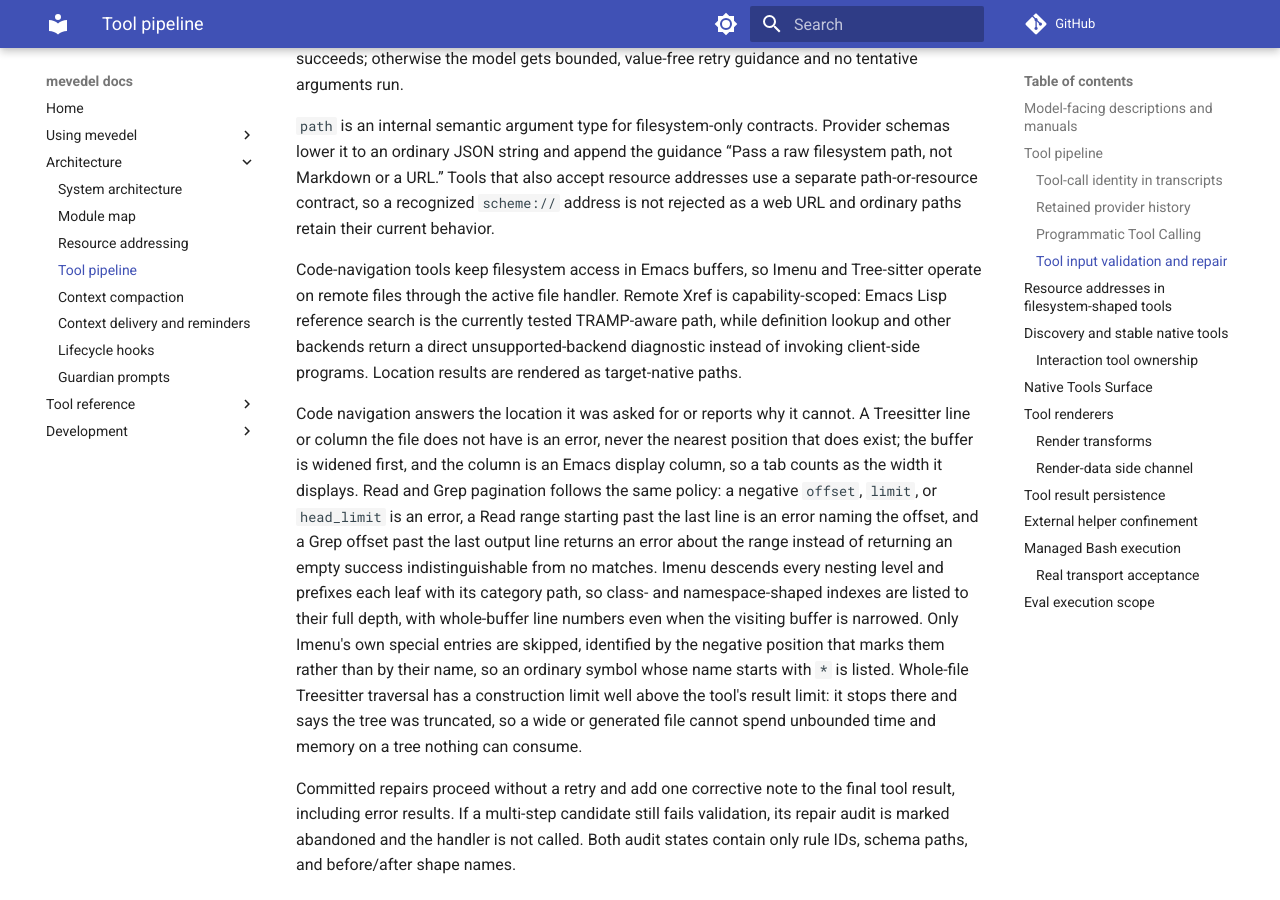
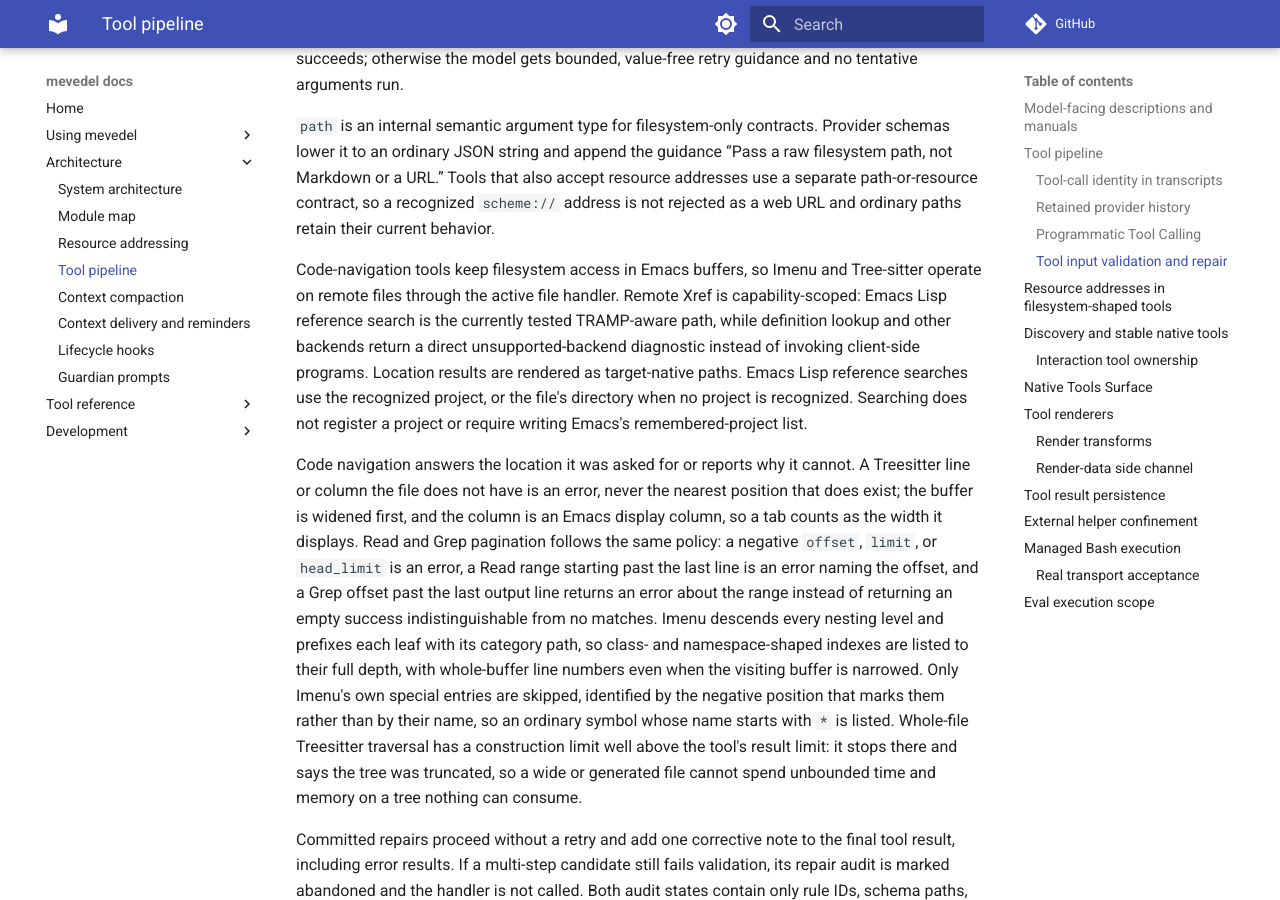
Before and after one commit to FrauH0lle/mevedel, an MkDocs documentation site: the page built from docs/tools.md, in a window 1280 px wide and 900 px high, scrolled down 7718 px. Built offline with MkDocs 1.6.1 and Material for MkDocs 9.7.7, drawn with Linux system fonts in a browser that asks for light colours; comment, search, counter and statistics services are not loaded.

Commit message:
fix(xref): Search projects without registering them
* mevedel-tool-code.el (mevedel-tool-code--xref-references): Use
non-registering project lookup and an explicit transient fallback.
* test/test-mevedel-tool-code.el (mevedel-tool-code--xref-references):
Use private Git roots, require real reference locations, exercise the
fallback, and assert expected optional-file TRAMP diagnostics.
* docs/tools.md: Document project selection without registration.

Validate 54 focused tests, 55 including cold-load, and warning-free
compilation of 199 files. Focused full-roster loading is also clean.

```diff
--- a/docs/tools.md
+++ b/docs/tools.md
@@ -322,6 +322,9 @@ Xref is capability-scoped: Emacs Lisp reference search is the currently
 tested TRAMP-aware path, while definition lookup and other backends return a
 direct unsupported-backend diagnostic instead of invoking client-side
 programs. Location results are rendered as target-native paths.
+Emacs Lisp reference searches use the recognized project, or the file's
+directory when no project is recognized. Searching does not register a project
+or require writing Emacs's remembered-project list.
 
 Code navigation answers the location it was asked for or reports why it
 cannot. A Treesitter line or column the file does not have is an error, never
```
Also changed, not shown: 2 other files.
